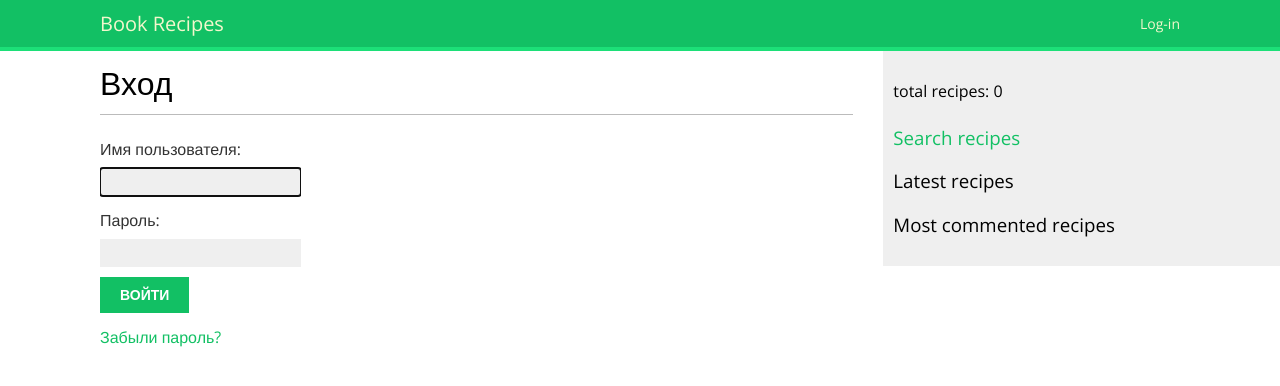
After one commit to DEADG59/recipes_catalog_site, a Django app: page /account/login/ in a window 1280 px wide. The commit adds this page. Shown: the top 386 px of the page. Run offline with Django 4.2, Linux system fonts and the light colour scheme; data that the repository does not hold is empty.

Commit message:
add login/logout AND change, reset password AND update html, css

```diff
--- /dev/null
+++ b/cuisine/account/templates/registration/login.html
@@ -0,0 +1,19 @@
+{% extends 'recipes/base.html' %}
+
+{% block title %}Вход{% endblock %}
+
+{% block content %}
+    <h1>Вход</h1>
+    {% if form.errors %}
+        <p>Неверное имя пользователя или пароль.</p>
+    {% endif %}
+    <div class="login-form">
+        <form action="{% url 'login' %}" method="post">
+            {{ form.as_p }}
+            {% csrf_token %}
+            <input type="hidden" name="next" value="{{ next }}">
+            <p><input type="submit" value="Войти"></p>
+        </form>
+        <p><a href="{% url 'password_reset' %}">Забыли пароль?</a></p>
+    </div>
+{% endblock %}
--- /dev/null
+++ b/cuisine/account/templates/registration/password_reset_email.html
@@ -0,0 +1,2 @@
+Кто-то сделал запрос на сброс пароля аккаунта: {{ user.get_username }}, на сайте {{ domain }}.
+Если это были вы, пройдите по ссылке: {{ protocol }}://{{ domain }}{% url 'password_reset_confirm' uidb64=uid token=token %}
--- /dev/null
+++ b/cuisine/account/urls.py
@@ -0,0 +1,11 @@
+from django.urls import path, include
+from . import views
+from recipes.views import RecipeListView
+from django.contrib.auth import views as auth_views
+
+app_name = 'account'
+
+urlpatterns = [
+    path('logout/', views.UserLogoutView.as_view(), name='logout'),
+    path('', RecipeListView.as_view(), name='recipe_list'),
+]
--- a/cuisine/cuisine/urls.py
+++ b/cuisine/cuisine/urls.py
@@ -25,6 +25,8 @@ sitemaps = {
 
 urlpatterns = [
     path('admin/', admin.site.urls),
+    path('account/', include('account.urls', namespace='account')),
+    path('account/', include('django.contrib.auth.urls')),
     path('recipes/', include('recipes.urls', namespace='recipes')),
     path('sitemap.xml', sitemap, {'sitemaps': sitemaps}, name='django.contrib.sitemaps.views.sitemap'),
     path('__debug__/', include('debug_toolbar.urls')),
--- a/cuisine/recipes/static/css/recipes.css
+++ b/cuisine/recipes/static/css/recipes.css
@@ -1,41 +1,114 @@
+@import url('https://fonts.googleapis.com/css2?family=Open+Sans:ital,wght@0,300..800;1,300..800&display=swap');
+
 body {
-    margin:0;
-    padding:0;
-    font-family:helvetica, sans-serif;
+    margin: 0;
+    padding: 0;
+    font-family: 'Open Sans', helvetica, sans-serif;
+}
+
+p {
+    line-height: 1.8;
 }
 
 a {
-    color:#00abff;
-    text-decoration:none;
+    color: #12c064;
+    text-decoration: none;
+}
+
+h1, h2, h3, h4, h5, h6 {
+    font-family: 'Open Sans', sans-serif;
+    font-weight: normal;
 }
 
 h1 {
-    font-weight:normal;
-    border-bottom:1px solid #bbb;
-    padding:0 0 10px 0;
+    border-bottom: 1px solid #bbb;
+    padding: 0 0 10px 0;
+    margin: 10px 0 20px 0;
 }
 
 h2 {
-    font-weight:normal;
-    margin:30px 0 0;
+    margin: 30px 0 20px;
+}
+
+ol {
+    line-height: 1.5;
+}
+
+#header {
+    position: sticky;
+    top: 0;
+    padding: 10px 100px;
+    font-size: 14px;
+    background: #12c064;
+    color: #fff;
+    border-bottom: 4px solid #1cdf78;
+    overflow: auto;
+}
+
+#header .logo {
+    font-family: 'Open Sans', sans-serif;
+    float: left;
+    color: #f3f7cc;
+    font-size: 20px;
+    margin-right: 10%;
+}
+
+#header ul.menu {
+    list-style: none;
+    float: left;
+    margin: 0;
+    padding: 0;
+}
+
+#header ul.menu li {
+    float: left;
+    padding: 4px 10px;
+}
+
+#header ul.menu li.selected a, #header ul.menu li.selected a:hover {
+    color: #1b6d32;
+    font-weight: bold;
+}
+
+#header a {
+    color: #f3f7cc;
+}
+
+#header a:hover {
+    color: #fff;
+}
+
+#header .user {
+    float: right;
+    padding-top: 4px;
+}
+
+#main-wrapper {
+    display: flex;
 }
 
 #content {
-    float:left;
-    width:60%;
-    padding:0 0 0 30px;
+    flex: 2;
+    padding: 0 30px 30px 100px;
+}
+
+.post-row p {
+    margin: 1px 0;
+}
+
+.post-row h2 {
+    margin: 25px 0 1px 0;
 }
 
 #sidebar {
-    float:right;
-    width:30%;
-    padding:10px;
-    background:#efefef;
-    height:100%;
+    flex: 1;
+    padding: 10px;
+    background: #efefef;
+    height: 100%;
 }
 
 p.date {
-    color:#ccc;
+    color: #ccc;
     font-family: georgia, serif;
     font-size: 12px;
     font-style: italic;
@@ -43,52 +116,88 @@ p.date {
 
 /* pagination */
 .pagination {
-    margin:40px 0;
-    font-weight:bold;
+    margin: 40px 0;
+    font-weight: bold;
+}
+
+.pagination a {
+    padding: 5px;
+    margin: 0 3px
+}
+
+.current {
+    margin: 0 8px
 }
 
 /* forms */
+form {
+    overflow: auto;
+}
+
+form p {
+    width: 100%;
+    overflow: auto;
+}
+
+
 label {
-    float:left;
-    clear:both;
-    color:#333;
-    margin-bottom:4px;
+    float: left;
+    clear: both;
+    color: #333;
+    margin-bottom: 4px;
 }
 input, textarea {
-    clear:both;
-    float:left;
-    margin:0 0 10px;
-    background:#ededed;
-    border:0;
-    padding:6px 10px;
-    font-size:12px;
+    clear: both;
+    float: left;
+    margin: 0 0 10px;
+    background: #efefef;
+    border: 0;
+    padding: 6px 10px;
+    font-size: 14px;
 }
-input[type=submit] {
-    font-weight:bold;
-    background:#00abff;
-    color:#fff;
-    padding:10px 20px;
-    font-size:14px;
-    text-transform:uppercase;
+input[type=submit], a.button {
+    cursor: pointer;
+    font-weight: bold;
+    background: #12c064;
+    color: #fff;
+    padding: 10px 20px;
+    font-size: 14px;
+    text-transform: uppercase;
 }
 .errorlist {
-    color:#cc0033;
-    float:left;
-    clear:both;
-    padding-left:10px;
+    color: #cc0033;
+    float: left;
+    clear: both;
+    padding-left: 10px;
+}
+
+.helptext {
+    margin: 0 0 20px 0;
+    color: #aaa;
+    clear: both;
+    float: left;
+    font-size: 13px;
+}
+
+.login-form {
+    float: left;
+}
+
+.login-form p {
+    margin: 0;
 }
 
 /* comments */
 .comment {
-    padding:10px;
+    padding: 10px;
 }
 .comment:nth-child(even) {
-    background:#efefef;
+    background: #efefef;
 }
 .comment .info {
-    font-weight:bold;
-    font-size:12px;
-    color:#666;
+    font-weight: bold;
+    font-size: 12px;
+    color: #666;
 }
 
 .add-comment {
--- a/cuisine/recipes/templates/recipes/base.html
+++ b/cuisine/recipes/templates/recipes/base.html
@@ -7,18 +7,31 @@
     <link href="{% static 'css/recipes.css' %}" rel="stylesheet">
 </head>
 <body>
+    <div id="header">
+        <span class="logo"><a href="{% url 'recipes:recipe_list' %}">Book Recipes</a></span>
+<!--        {% if request.user.is_authenticated %}
+            <ul>
+                <li {% if section == 'home' %}class="selected"{% endif %}>
+                    <a href="{% url 'recipes:recipe_list' %}">home</a>
+                </li>
+            </ul>
+        {% endif %}-->
+        <span class="user">
+            {% if request.user.is_authenticated %}
+                {{ request.user.username }},
+                <a href="{% url 'account:logout' %}">Logout</a>
+            {% else %}
+                <a href="{% url 'login' %}">Log-in</a>
+            {% endif %}
+        </span>
+    </div>
+    <div id="main-wrapper">
         <div id="content">
             {% block content %}
             {% endblock %}
         </div>
         <div id="sidebar">
-        <h2>
-            <a href="{% url 'recipes:recipe_list' %}">My site</a>
-        </h2>
-        <p>
-            This is my site.
-            total recipes: {% total_recipes %}
-        </p>
+            <p>total recipes: {% total_recipes %}</p>
             <h3><a href="{% url 'recipes:recipe_search' %}">Search recipes</a></h3>
             <h3>Latest recipes</h3>
             {% show_latest_recipes 3 %}
@@ -32,5 +45,6 @@
                 {% endfor %}
             </ul>
         </div>
+    </div>
 </body>
 </html>
--- a/cuisine/recipes/templates/recipes/recipe/list.html
+++ b/cuisine/recipes/templates/recipes/recipe/list.html
@@ -4,11 +4,11 @@
 {% block title %}my site{% endblock %}
 
 {% block content %}
-    <h1>My site</h1>
     {% if tag %}
         <h2>Recipes tagged with "{{ tag.name }}"</h2>
     {% endif %}
     {% for recipe in recipes %}
+        <div class="post-row">
             <h2>
                 <a href="{{ recipe.get_absolute_url }}">
                     {{ recipe.title }}
@@ -31,6 +31,7 @@
                 Published {{ recipe.publish }} by {{ recipe.author }}
             </p>
             {{ recipe.description|markdown|truncatewords_html:10 }}
+        </div>
     {% endfor %}
     {% include 'pagination.html' with page=page_obj %}
 {% endblock %}
```
Also changed, not shown: other parts of cuisine/recipes/static/css/recipes.css (+55 -0 lines), cuisine/account/templates/registration/password_change_done.html (added, +8 -0 lines), cuisine/account/templates/registration/password_change_form.html (added, +12 -0 lines), cuisine/account/templates/registration/password_reset_complete.html (added, +8 -0 lines), cuisine/account/templates/registration/password_reset_confirm.html (added, +18 -0 lines), cuisine/account/templates/registration/password_reset_done.html (added, +10 -0 lines), cuisine/account/templates/registration/password_reset_form.html (added, +13 -0 lines), cuisine/account/views.py (+17 -1 lines), cuisine/cuisine/settings.py (+14 -0 lines). Lines whose indentation alone changed are shown as unchanged.
